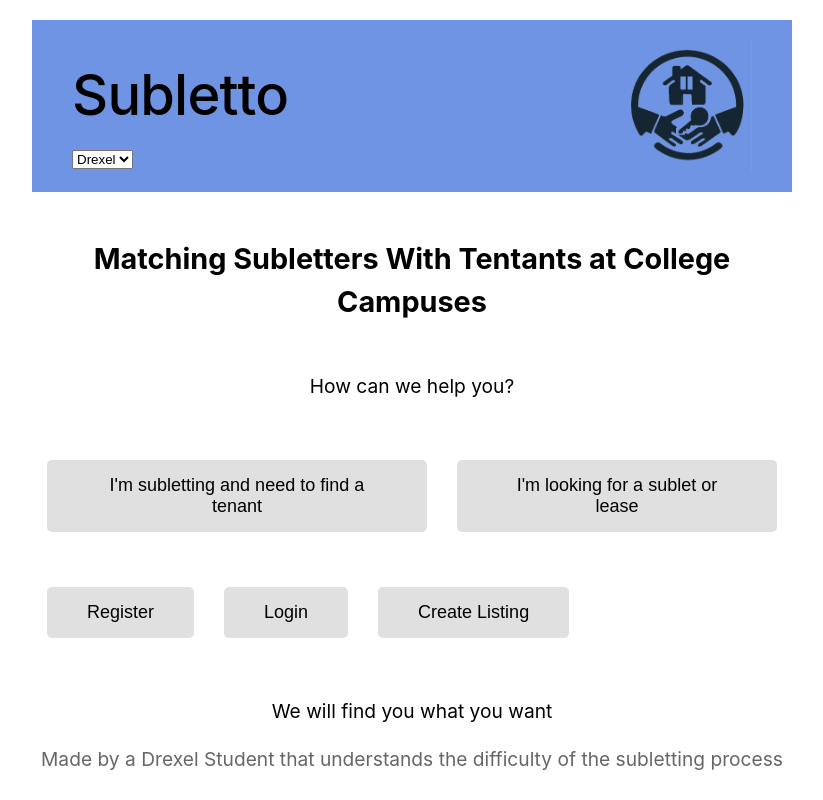
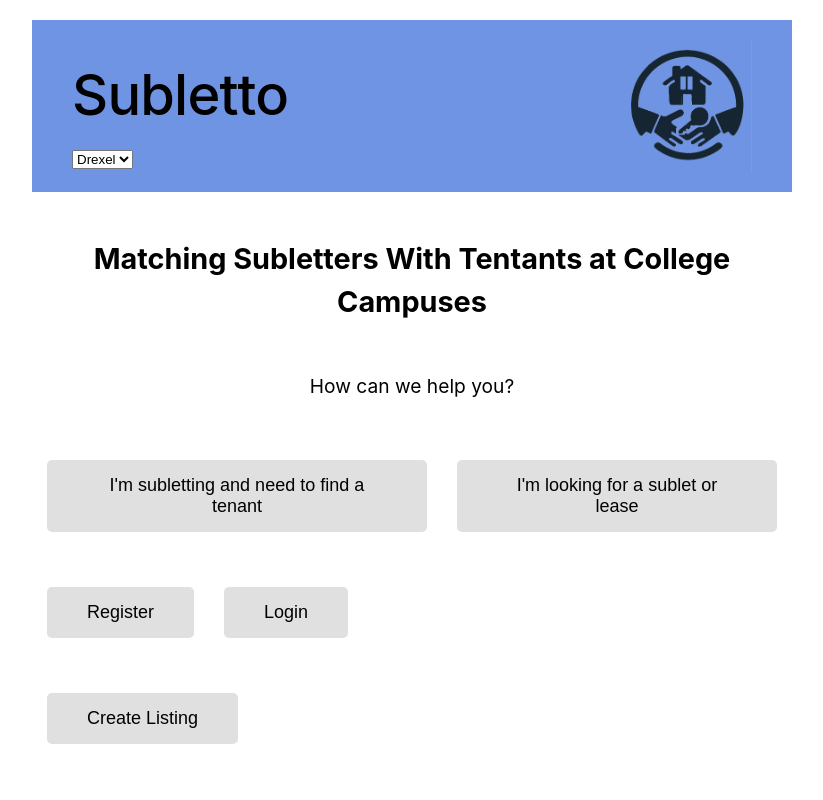
Before and after one commit to aaron-rab/sublet-project, a Next.js app: page / in a window 1280 px wide. Shown: the top 800 px of the page, without its empty margins (228-1051 px from the left). Built offline with nearby package versions, Linux system fonts and the light colour scheme; no server answers.

Commit message:
moved button on index to another line

```diff
--- a/pages/index.js
+++ b/pages/index.js
@@ -62,7 +62,11 @@
               Login
             </button>
           </Link>
-          <Link href="/createPost">
+
+        </div>
+
+        <div class={`${utilStyles.padding25px} ${utilStyles.flexContainer}`}>
+        <Link href="/createPost">
             <button class={utilStyles.bigButton}>
               Create Listing
             </button>
```
